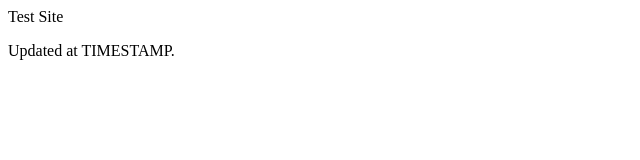
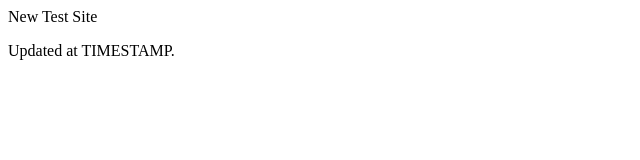
Before and after one commit to danschaffer/codepipeline-test, a plain HTML site: page src/index.html in a window 1280 px wide. Shown: the full height of the page, 0-640 px from the left. Drawn offline with Linux system fonts and the light colour scheme.

Commit message:
Update page.

```diff
--- a/src/index.html
+++ b/src/index.html
@@ -5,7 +5,7 @@
 <title>Test Site</title>
 </head>
 <body>
-Test Site
+New Test Site
 <p>
 Updated at TIMESTAMP.
 </body>
```
